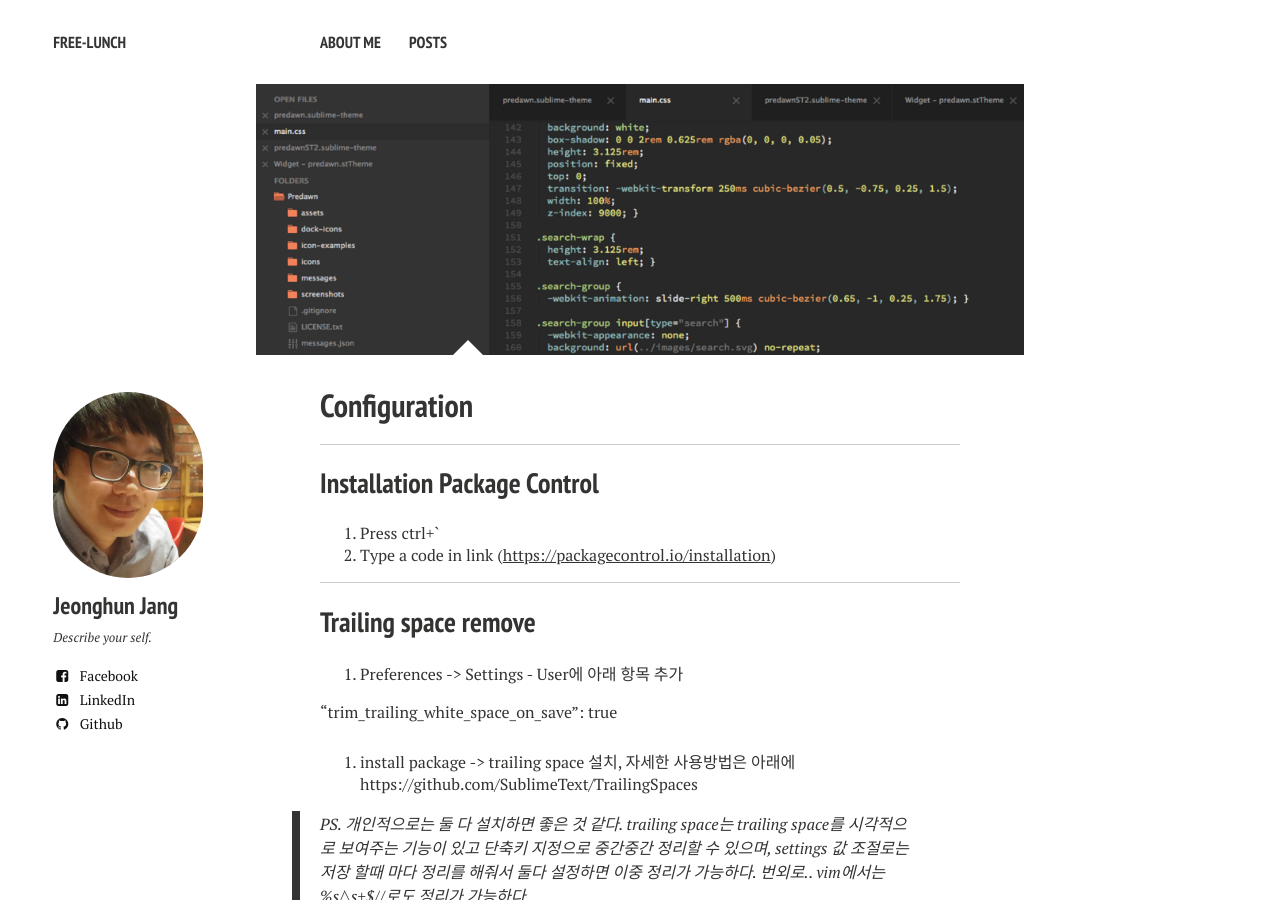
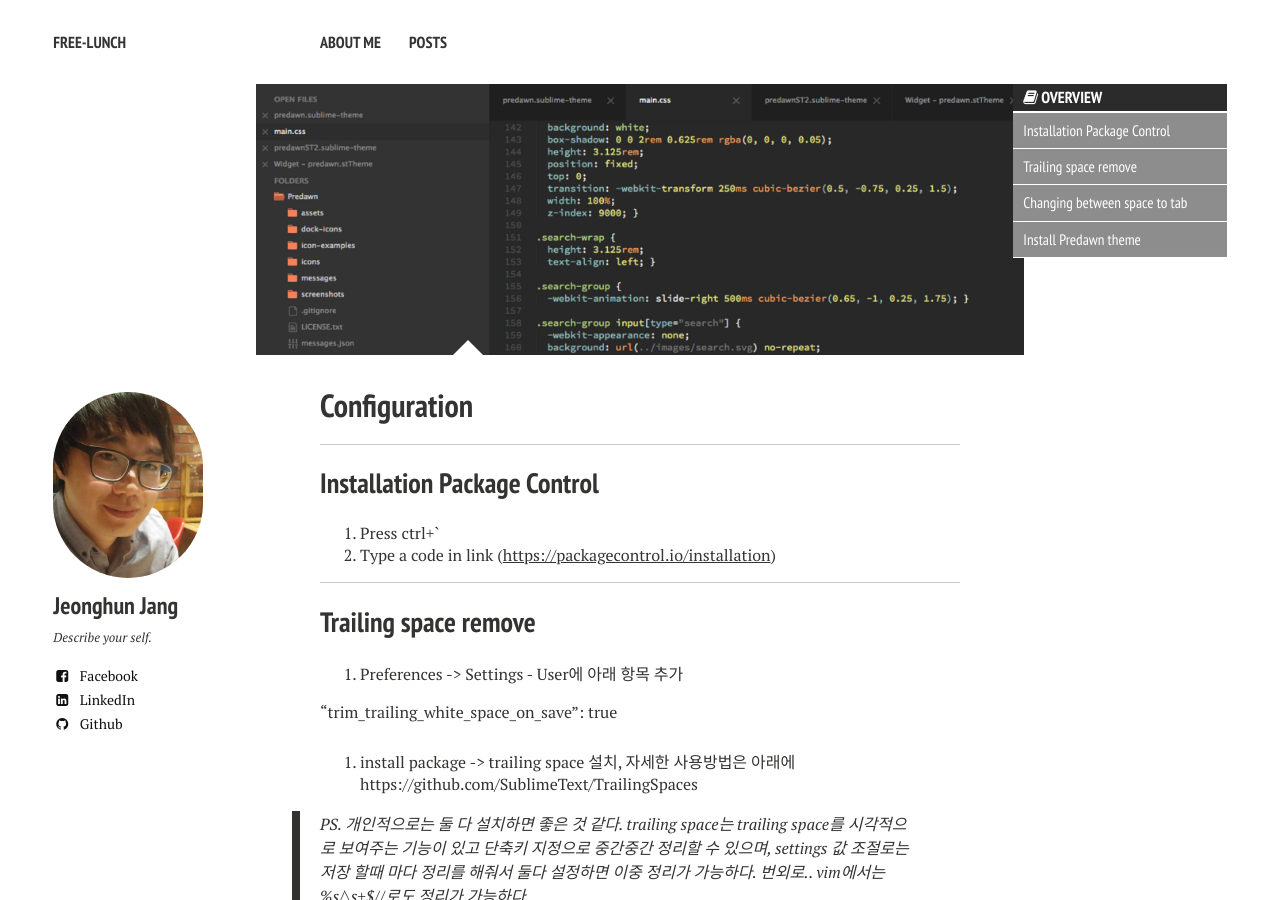
Before and after one commit to free-lunch/free-lunch.github.com, a Jekyll site: the page built from _posts/2016-01-05-sublime-text-3-configuration.markdown, in a window 1280 px wide and 900 px high. Built offline with Jekyll 4.4.1, drawn with Linux system fonts in a browser that asks for light colours; nearby versions of some CDN libraries.

Commit message:
Add table of contents in all posts and posts template - Add TOC in all previous posts - Add TOC in tempalte of post - Remove post.excerpt in post-index

```diff
--- a/_layouts/post-index.html
+++ b/_layouts/post-index.html
@@ -52,7 +52,7 @@
             <font size="3" color="gray">{{ post.categories}} .</font>
             <a href="{{ site.url }}{{ post.url }}" title="{{ post.title }}">{{ post.title }}</a>
           </h2>
-          <p>{{ post.excerpt | strip_html | truncate: 160 }}</p>
+          <p>{{ strip_html | truncate: 160 }}</p>
         {% endif %}
       </article>
     {% endfor %}
--- a/_posts/2015-12-28-c-lambda.markdown
+++ b/_posts/2015-12-28-c-lambda.markdown
@@ -13,6 +13,7 @@
 share:
 date: 2015-12-28T04:48:10+00:00
 ---
+{% include _toc.html %}
 ---
 
 ## What is lambda?
--- a/_posts/2016-01-05-sublime-text-3-configuration.markdown
+++ b/_posts/2016-01-05-sublime-text-3-configuration.markdown
@@ -13,6 +13,7 @@
 share:
 date: 2016-01-05T06:19:50+00:00
 ---
+{% include _toc.html %}
 ---
 
 ## Installation Package Control
--- a/_posts/2016-01-06-linux-memory-smem.markdown
+++ b/_posts/2016-01-06-linux-memory-smem.markdown
@@ -13,6 +13,7 @@
 share:
 date: 2016-01-06T02:01:19+00:00
 ---
+{% include _toc.html %}
 ---
 
 ## 1. 목적
--- a/_posts/2016-01-13-python-xrange.markdown
+++ b/_posts/2016-01-13-python-xrange.markdown
@@ -13,6 +13,7 @@
 share:
 date: 2016-01-13T12:58:57+00:00
 ---
+{% include _toc.html %}
 ---
 
 ## 1. 목적
```
Also changed, not shown: 1 other file.
